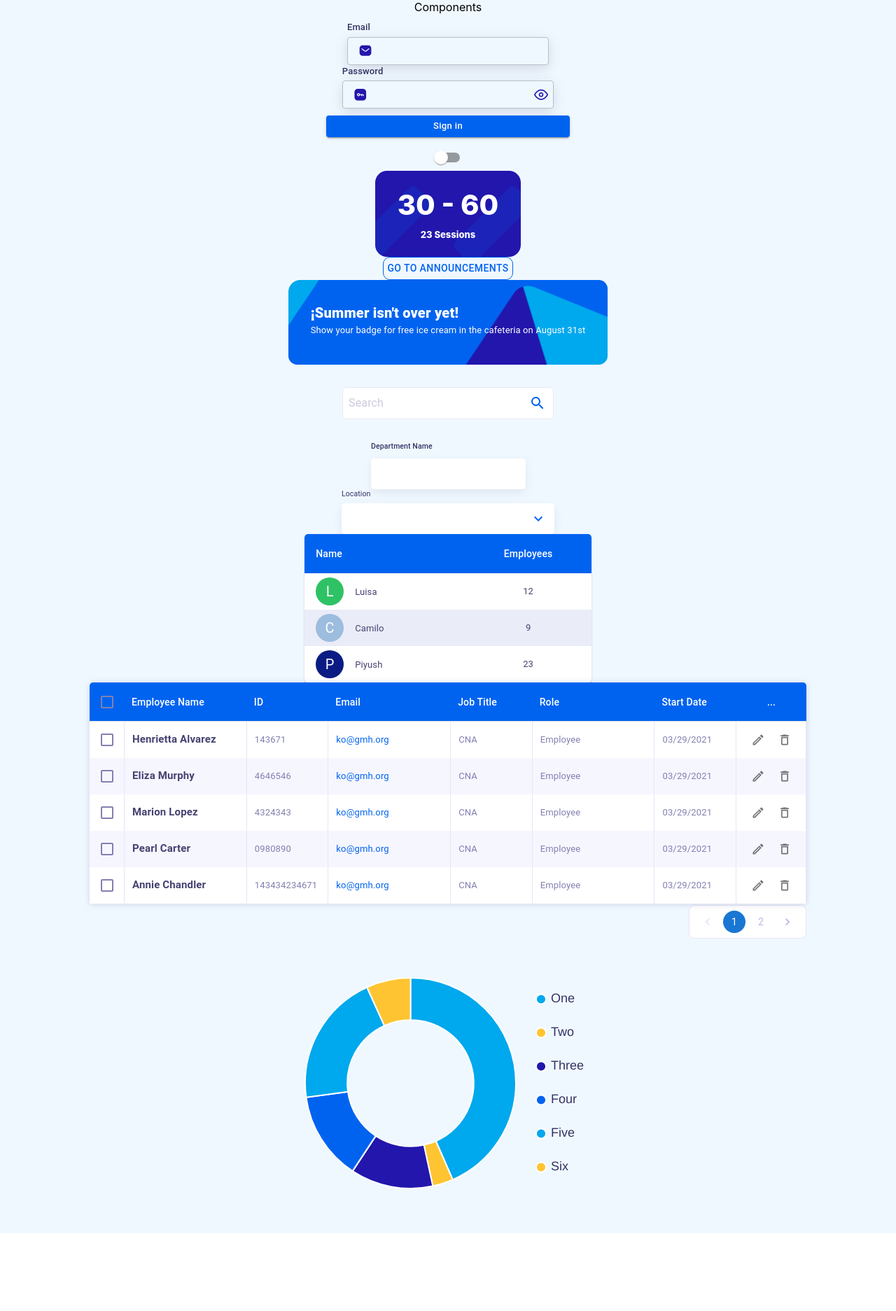
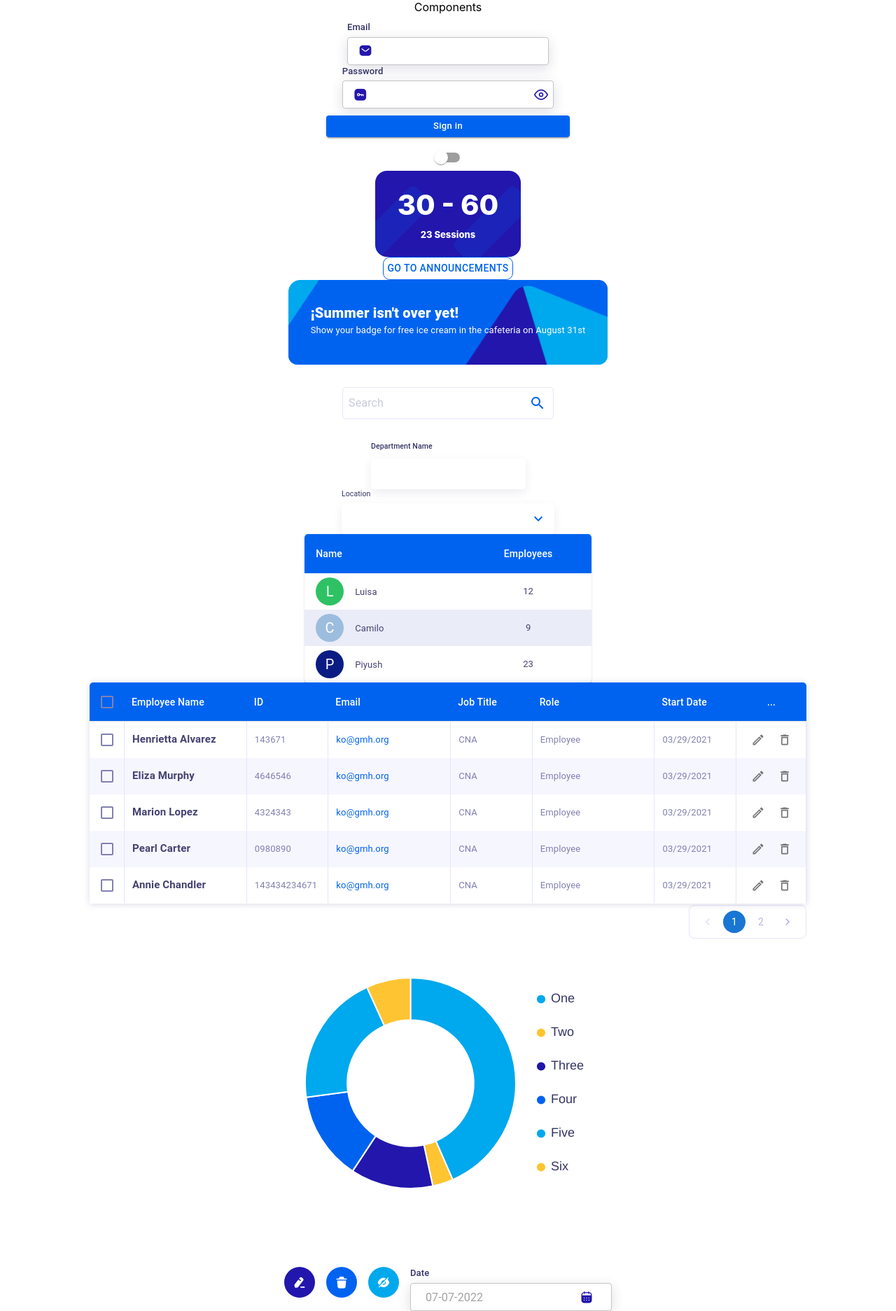
Before and after one commit to venturit/klickhr-web, a React (Create React App) app: page /components in a window 1280 px wide. Shown: the whole page at 70% size. Before the commit the page ends 1762 px from the top, so only its background shows below. Built offline with nearby package versions, Linux system fonts and the light colour scheme.

Commit message:
Reusable components

```diff
--- a/src/App.js
+++ b/src/App.js
@@ -2,7 +2,7 @@ import "./App.css";
 import React from "react";
 import { Password } from "./components/shared/textfields/password";
 import { Email } from "./components/shared/textfields/email";
-import { CustomButton } from "./components/shared/buttons/button";
+
 import { CustomSwitch } from "./components/shared/buttons/switch";
 import CardInformation from "./components/shared/cards/CardInformation";
 import ButtonOutlined from "./components/shared/buttons/ButtonOutlined";
@@ -13,16 +13,19 @@ import InputSearch from "./components/shared/textfields/searcherCategories/Searc
 import Input from "./components/shared/textfields/Input";
 import AutocompleteInput from "./components/shared/textfields/Autocomplete";
 import DataTable from "./components/shared/tables/dataTable/DataTable";
+import Date from "./components/shared/textfields/date";
+import {
+  CustomButton,
+  DeleteRoundedButton,
+  EditRoundedButton,
+  HideRoundedButton,
+} from "./components/shared/buttons/button";
+
 
 function App() {
   return (
     <div
-      style={{
-        display: "flex",
-        flexDirection: "column",
-        alignItems: "center",
-        backgroundColor: "aliceblue",
-      }}
+      style={{ display: "flex", flexDirection: "column", alignItems: "center" }}
     >
       Components
       <div
@@ -60,8 +63,21 @@ function App() {
           labels={["One", "Two", "Three", "Four", "Five", "Six"]}
           values={[96, 7, 28, 30, 45, 15]}
         />
+        </div>
+
+        <div style={{
+          display:"flex",
+          gap:"1em",
+          marginTop:"3em"
+        }} >
+          <EditRoundedButton/>
+          <DeleteRoundedButton/>
+          <HideRoundedButton/>
+          <Date/>
+        </div>
+
       </div>
-    </div>
+
   );
 }
 
--- a/src/components/shared/buttons/button.jsx
+++ b/src/components/shared/buttons/button.jsx
@@ -1,10 +1,79 @@
-import React from 'react';
-import { Button } from '@mui/material';
+import React from "react";
+import { Button, IconButton } from "@mui/material";
 
-export function CustomButton(props){
-return(<div>
+export function CustomButton(props) {
+  return (
+    <div>
+      <Button
+        variant="contained"
+        size="small"
+        style={{
+          textTransform: "none",
+          margin: 10,
+          width: 348,
+          backgroundColor: "#0063F0",
+        }}
+        {...props}
+      >
+        Sign in
+      </Button>
+    </div>
+  );
+}
 
-   <Button variant="contained" size="small" style={{textTransform:'none',margin:10,width:348, backgroundColor: '#0063F0'}} {...props}>Sign in</Button>
+export function EditRoundedButton(props) {
+  return (
+    <div>
+      <IconButton sx={{ backgroundColor:"#2216AC", "&:hover":{backgroundColor:"#2216AC"} }} >
+        <div
+          style={{
+            fontFamily: "Iconly-Icon",
+            fontSize: 20,
+            color: "white",
+            padding: "4px", //I used 40px and it's massive
+          }}
+        >
+          
+        </div>
+      </IconButton>
+    </div>
+  );
+}
 
-   </div>)
-}
+export function DeleteRoundedButton(props) {
+   return (
+     <div>
+       <IconButton sx={{ backgroundColor:"#0063F0", "&:hover":{backgroundColor:"#0063F0"} }} >
+         <div
+           style={{
+             fontFamily: "Iconly-Icon",
+             fontSize: 20,
+             color: "white",
+             padding: "4px", //I used 40px and it's massive
+           }}
+         >
+           
+         </div>
+       </IconButton>
+     </div>
+   );
+ }
+
+ export function HideRoundedButton(props) {
+   return (
+     <div>
+       <IconButton sx={{ backgroundColor:"#00A8ED", "&:hover":{backgroundColor:"#00A8ED"} }} >
+         <div
+           style={{
+             fontFamily: "Iconly-Icon",
+             fontSize: 20,
+             color: "white",
+             padding: "4px", //I used 40px and it's massive
+           }}
+         >
+           
+         </div>
+       </IconButton>
+     </div>
+   );
+ }
--- /dev/null
+++ b/src/components/shared/textfields/date.jsx
@@ -0,0 +1,58 @@
+import React from "react";
+import { InputLabel } from "@mui/material";
+import { InputAdornment } from "@mui/material";
+import OutlinedInput from "@mui/material/OutlinedInput";
+import { GetToday } from "../../../utils/getToday";
+
+export default function Date(props){
+    console.log(GetToday())
+
+    return(
+        <div>
+        <InputLabel
+          htmlFor="date"
+          style={{
+            color: "#343365",
+            fontFamily: "Baloo Tammudu 2",
+            fontSize: 13,
+            fontWeight: 500,
+            marginBottom: 4,
+          }}
+        >
+            {'Date'}
+        </InputLabel>
+        <OutlinedInput
+          size="small"
+          type="text"
+          id="date"
+          placeholder={GetToday()}
+          sx={{
+            paddingLeft: 1,
+            paddingRight: 1,
+            "& .css-1d3z3hw-MuiOutlinedInput-notchedOutline": {
+              border: "none",
+              borderColor: "#FF6969",
+            },
+            border: "none",
+            boxShadow: "0 5px 18px 0 rgba(52,51,101,0.16)",
+          }}
+          endAdornment={
+            <InputAdornment position="start">
+              <div
+                onClick={()=>console.log('Hello')}
+                style={{
+                  fontFamily: "Iconly-Icon",
+                  fontSize: 20,
+                  cursor:"pointer",
+                  color: "#2216AC",
+                  marginRight: 10,
+                }}
+              >
+                
+              </div>
+            </InputAdornment>
+          }
+        />
+      </div>
+    )
+}
--- a/src/components/shared/textfields/email.jsx
+++ b/src/components/shared/textfields/email.jsx
@@ -1,23 +1,53 @@
-import React from 'react';
-import {InputLabel} from '@mui/material';
-import { InputAdornment } from '@mui/material';
-import OutlinedInput from '@mui/material/OutlinedInput';
+import React from "react";
+import { InputLabel } from "@mui/material";
+import { InputAdornment } from "@mui/material";
+import OutlinedInput from "@mui/material/OutlinedInput";
 
-export function Email(props){
-return(<div>
-    <InputLabel htmlFor='email' style={{color: '#343365',
+export function Email(props) {
+  return (
+    <div>
+      <InputLabel
+        htmlFor="email"
+        style={{
+          color: "#343365",
           fontFamily: "Baloo Tammudu 2",
           fontSize: 13,
           fontWeight: 500,
-  marginBottom:4}}>Email</InputLabel>
+          marginBottom: 4,
+        }}
+      >
+        Email
+      </InputLabel>
       <OutlinedInput
-    size="small" type="text"
+        size="small"
+        type="text"
         id="email"
-
-      sx={{paddingLeft:1,paddingRight:1,'& .css-1d3z3hw-MuiOutlinedInput-notchedOutline':{border:'none',borderColor:'#FF6969'},border:'none',boxShadow:'0 5px 18px 0 rgba(52,51,101,0.16)'}}
-      startAdornment={<InputAdornment position="end" ><div style={{fontFamily: 'Iconly-Icon',
-      fontSize: 20,color:'#2216AC',marginRight:10}}></div></InputAdornment>}
-
+        sx={{
+          paddingLeft: 1,
+          paddingRight: 1,
+          "& .css-1d3z3hw-MuiOutlinedInput-notchedOutline": {
+            border: "none",
+            borderColor: "#FF6969",
+          },
+          border: "none",
+          boxShadow: "0 5px 18px 0 rgba(52,51,101,0.16)",
+        }}
+        startAdornment={
+          <InputAdornment position="end">
+            <div
+              style={{
+                fontFamily: "Iconly-Icon",
+                fontSize: 20,
+                color: "#2216AC",
+                marginRight: 10,
+              }}
+            >
+              
+            </div>
+          </InputAdornment>
+        }
         {...props}
-    /></div>)
+      />
+    </div>
+  );
 }
--- a/src/components/shared/textfields/password.jsx
+++ b/src/components/shared/textfields/password.jsx
@@ -1,29 +1,69 @@
-import React from 'react';
-import {InputLabel} from '@mui/material';
-import { InputAdornment } from '@mui/material';
-import OutlinedInput from '@mui/material/OutlinedInput';
+import React from "react";
+import { InputLabel } from "@mui/material";
+import { InputAdornment } from "@mui/material";
+import OutlinedInput from "@mui/material/OutlinedInput";
 
+export function Password(props) {
+  const [showPassword, setShowPassword] = React.useState(false);
 
-export function Password(props){
-const [showPassword,setShowPassword] = React.useState(false);
-
-
-
-return(<div>
-    <InputLabel htmlFor='password' style={{color: '#343365',
+  return (
+    <div>
+      <InputLabel
+        htmlFor="password"
+        style={{
+          color: "#343365",
           fontFamily: "Baloo Tammudu 2",
           fontSize: 13,
           fontWeight: 500,
-  marginBottom:4}}>Password</InputLabel>
+          marginBottom: 4,
+        }}
+      >
+        Password
+      </InputLabel>
       <OutlinedInput
-    size="small" type={showPassword?"text":"password"}
+        size="small"
+        type={showPassword ? "text" : "password"}
         id="password"
-
-      sx={{paddingLeft:1,paddingRight:1,'& .css-1d3z3hw-MuiOutlinedInput-notchedOutline':{border:'none',borderColor:'#FF6969'},border:'none',boxShadow:'0 5px 18px 0 rgba(52,51,101,0.16)'}}
-      startAdornment={<InputAdornment position="end" ><div style={{fontFamily: 'Iconly-Icon',
-      fontSize: 20,color:'#2216AC',marginRight:10}}></div></InputAdornment>}
-      endAdornment={<InputAdornment position="end"><div style={{fontFamily: 'Feather-Icons',
-      fontSize: 20,color:'#2216AC'}} onClick={()=>setShowPassword(!showPassword)}></div></InputAdornment>}
+        sx={{
+          paddingLeft: 1,
+          paddingRight: 1,
+          "& .css-1d3z3hw-MuiOutlinedInput-notchedOutline": {
+            border: "none",
+            borderColor: "#FF6969",
+          },
+          border: "none",
+          boxShadow: "0 5px 18px 0 rgba(52,51,101,0.16)",
+        }}
+        startAdornment={
+          <InputAdornment position="end">
+            <div
+              style={{
+                fontFamily: "Iconly-Icon",
+                fontSize: 20,
+                color: "#2216AC",
+                marginRight: 10,
+              }}
+            >
+              
+            </div>
+          </InputAdornment>
+        }
+        endAdornment={
+          <InputAdornment position="end">
+            <div
+              style={{
+                fontFamily: "Feather-Icons",
+                fontSize: 20,
+                color: "#2216AC",
+              }}
+              onClick={() => setShowPassword(!showPassword)}
+            >
+              
+            </div>
+          </InputAdornment>
+        }
         {...props}
-    /></div>)
+      />
+    </div>
+  );
 }
--- /dev/null
+++ b/src/utils/getToday.js
@@ -0,0 +1,9 @@
+export const GetToday =()=>{
+    const today = new Date();
+    const day = String(today.getDate()).padStart(2, '0');
+    const month = String(today.getMonth() + 1).padStart(2, '0');
+    const year = today.getFullYear();
+    const formatDate = month + '-' + day + '-' + year;
+
+    return formatDate;
+}
```
Lines whose indentation alone changed are shown as unchanged.
